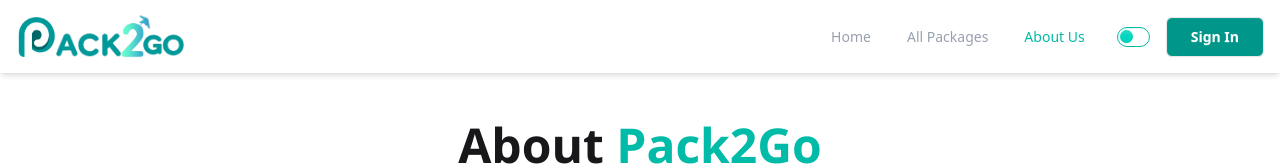
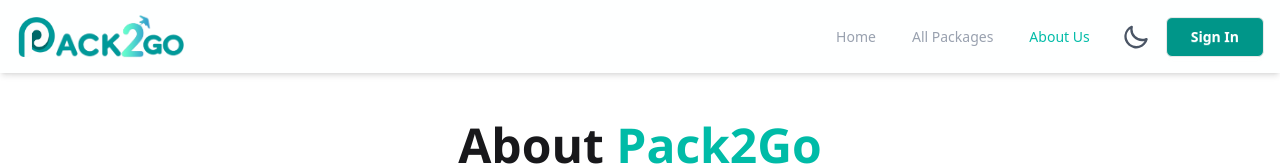
Before and after one commit to Rubaid07/pack2go, a React (Vite) app: page /about in a window 1280 px wide. Shown: the top 166 px of the page. Built offline with nearby package versions, Linux system fonts and the light colour scheme; no server answers.

Commit message:
change navbar style

```diff
--- a/src/components/Navbar.jsx
+++ b/src/components/Navbar.jsx
@@ -49,7 +49,7 @@
   };
 
   return (
-    <div className='bg-base-100 sticky top-0 z-50 shadow-md transition-colors duration-300'>
+    <div className='bg-base-100/90 sticky top-0 z-50 shadow-md transition-colors duration-300'>
       <div className="navbar max-w-7xl mx-auto px-4 py-3">
         <div className="navbar-start">
           <div className="dropdown lg:hidden">
@@ -73,15 +73,32 @@
               {links}
             </ul>
           </div>
-          <label className="flex items-center cursor-pointer">
+
+          <label className="swap swap-rotate">
+
             <input
-              type="checkbox"
+            type="checkbox"
               checked={theme === 'dark'}
-              onChange={handleTheme}
-              className="toggle toggle-sm text-teal-400 border-teal-500"
-            />
+              onChange={handleTheme} />
+
+            {/* sun icon */}
+            <svg
+              className="swap-on h-7 w-7 fill-current text-gray-600 text"
+              xmlns="http://www.w3.org/2000/svg"
+              viewBox="0 0 24 24">
+              <path
+                d="M5.64,17l-.71.71a1,1,0,0,0,0,1.41,1,1,0,0,0,1.41,0l.71-.71A1,1,0,0,0,5.64,17ZM5,12a1,1,0,0,0-1-1H3a1,1,0,0,0,0,2H4A1,1,0,0,0,5,12Zm7-7a1,1,0,0,0,1-1V3a1,1,0,0,0-2,0V4A1,1,0,0,0,12,5ZM5.64,7.05a1,1,0,0,0,.7.29,1,1,0,0,0,.71-.29,1,1,0,0,0,0-1.41l-.71-.71A1,1,0,0,0,4.93,6.34Zm12,.29a1,1,0,0,0,.7-.29l.71-.71a1,1,0,1,0-1.41-1.41L17,5.64a1,1,0,0,0,0,1.41A1,1,0,0,0,17.66,7.34ZM21,11H20a1,1,0,0,0,0,2h1a1,1,0,0,0,0-2Zm-9,8a1,1,0,0,0-1,1v1a1,1,0,0,0,2,0V20A1,1,0,0,0,12,19ZM18.36,17A1,1,0,0,0,17,18.36l.71.71a1,1,0,0,0,1.41,0,1,1,0,0,0,0-1.41ZM12,6.5A5.5,5.5,0,1,0,17.5,12,5.51,5.51,0,0,0,12,6.5Zm0,9A3.5,3.5,0,1,1,15.5,12,3.5,3.5,0,0,1,12,15.5Z" />
+            </svg>
+
+            {/* moon icon */}
+            <svg
+              className="swap-off h-7 w-7 fill-current text-gray-600 text"
+              xmlns="http://www.w3.org/2000/svg"
+              viewBox="0 0 24 24">
+              <path
+                d="M21.64,13a1,1,0,0,0-1.05-.14,8.05,8.05,0,0,1-3.37.73A8.15,8.15,0,0,1,9.08,5.49a8.59,8.59,0,0,1,.25-2A1,1,0,0,0,8,2.36,10.14,10.14,0,1,0,22,14.05,1,1,0,0,0,21.64,13Zm-9.5,6.69A8.14,8.14,0,0,1,7.08,5.22v.27A10.15,10.15,0,0,0,17.22,15.63a9.79,9.79,0,0,0,2.1-.22A8.11,8.11,0,0,1,12.14,19.73Z" />
+            </svg>
           </label>
-
           {!user ? (
             <Link to='/signin' className="btn bg-teal-600 hover:bg-teal-700 text-white px-6 py-2 rounded-md transition-colors duration-300">
               Sign In
--- a/src/pages/PackageDetails.jsx
+++ b/src/pages/PackageDetails.jsx
@@ -91,7 +91,7 @@
                 <div className="flex items-start">
                   <IoMdTime size={20} className="text-teal-500 mt-1 mr-3" />
                   <div>
-                    <p className="font-medium">Duration</p>
+                    <p className="font-medium">Travel Duration</p>
                     <p className="text-gray-500">{pakg.duration}</p>
                   </div>
                 </div>
```
